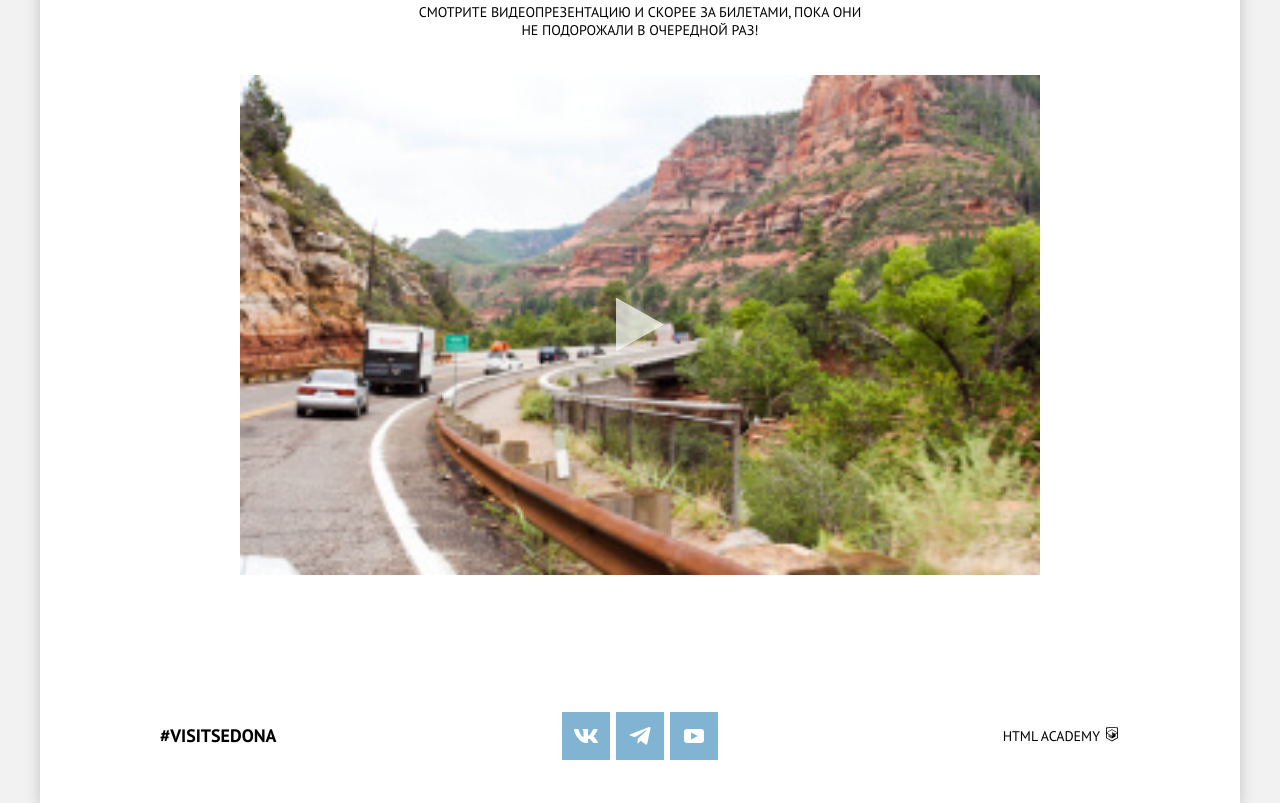
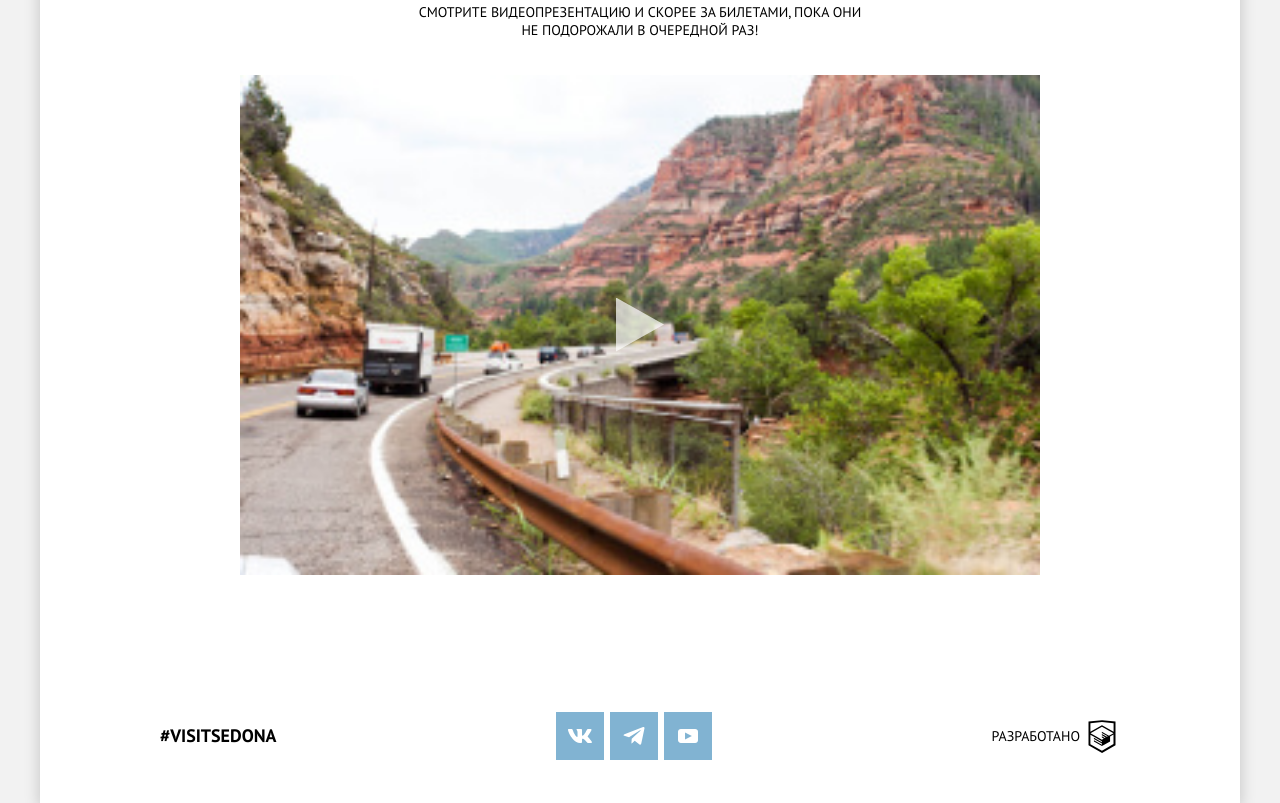
Before and after one commit to artsamoilov/235940-sedona-26, a website: page source/catalog.html in a window 1280 px wide. Shown: the part 1296-2099 px from the top of the page. Drawn offline with nearby package versions, Linux system fonts and the light colour scheme; files that its build step writes are made by us from their sources.

Commit message:
add small fixes

```diff
--- a/source/catalog.html
+++ b/source/catalog.html
@@ -147,12 +147,10 @@
           </a>
         </li>
       </ul>
-      <div class="footer__copyright copyright">
-        <p class="copyright__text">HTML Academy</p>
-        <a class="copyright__link" href="https://htmlacademy.ru/intensive/adaptive">
-          <img class="copyright__image" src="img/htmlacademy.svg" width="16" height="16" alt="Логотип HTML Academy">
-        </a>
-      </div>
+      <a class="footer__copyright copyright" href="https://htmlacademy.ru/intensive/adaptive">
+        Разработано
+        <img class="copyright__image" src="img/htmlacademy.svg" width="36" height="36" alt="Логотип HTML Academy">
+      </a>
     </footer>
 
   </div>
```
Also changed, not shown: source/index.html (+4 -6 lines).
